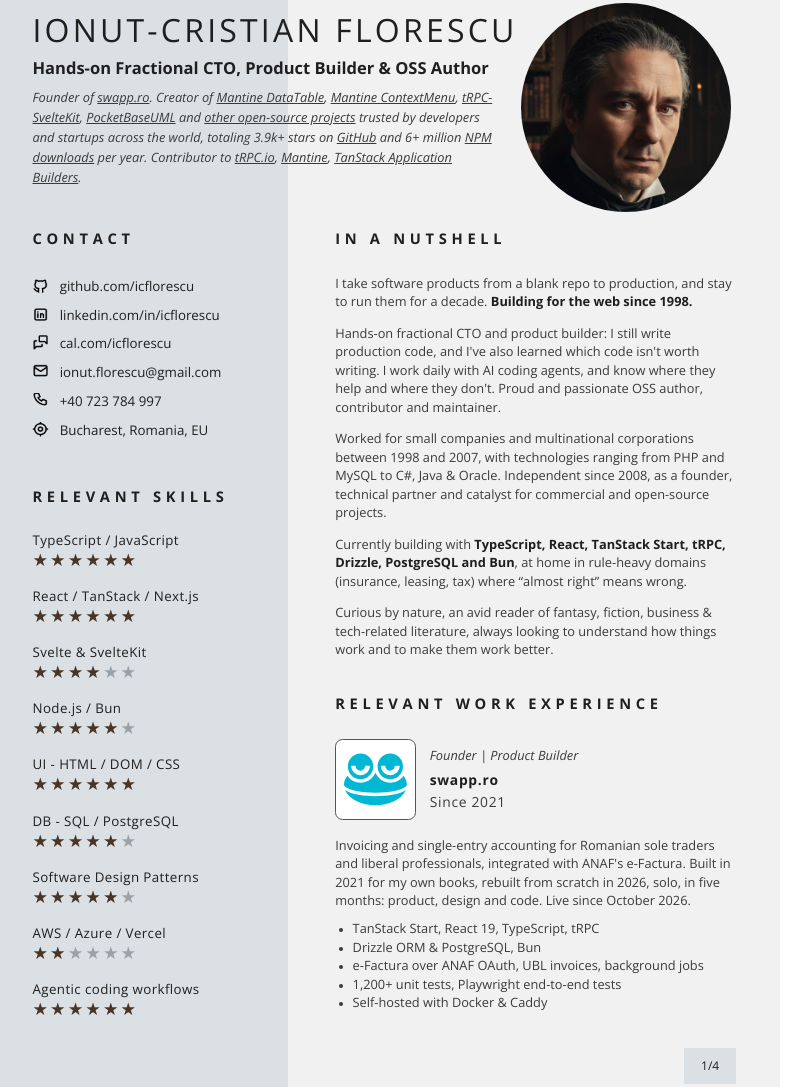
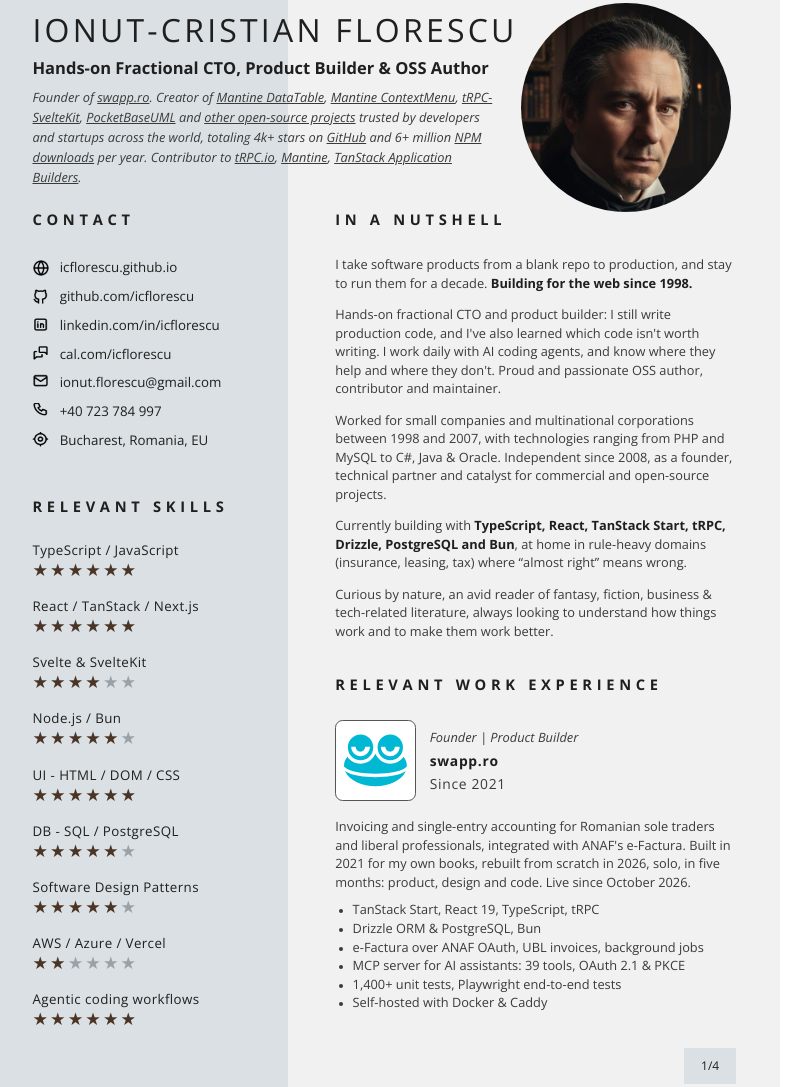
Before and after one commit to icflorescu/icflorescu, a website: page resume/resume.html in a window 1280 px wide. Shown: the part 39-1126 px from the top of the page, without its empty margins (14-825 px from the left). Drawn offline with nearby package versions, Linux system fonts and the light colour scheme.

Commit message:
Update README & resume

```diff
--- a/resume/resume.html
+++ b/resume/resume.html
@@ -91,7 +91,7 @@
     <div class="role">Hands-on Fractional CTO, Product Builder &amp; OSS Author</div>
     <p class="blurb">
       Founder of <a href="https://swapp.ro/">swapp.ro</a>.
-      Creator of <a href="https://icflorescu.github.io/mantine-datatable/">Mantine DataTable</a>, <a href="https://icflorescu.github.io/mantine-contextmenu/">Mantine ContextMenu</a>, <a href="https://icflorescu.github.io/trpc-sveltekit/">tRPC-SvelteKit</a>, <a href="https://pocketbase-uml.github.io/">PocketBaseUML</a> and <a href="https://github.com/icflorescu#notable-open-source-projects-ive-built-over-the-years">other open-source projects</a> trusted by developers and startups across the world, totaling 3.9k+ stars on <a href="https://github.com/icflorescu">GitHub</a> and 6+ million <a href="https://www.npmstats.info/user/icflorescu?period=last-year">NPM downloads</a> per year.
+      Creator of <a href="https://icflorescu.github.io/mantine-datatable/">Mantine DataTable</a>, <a href="https://icflorescu.github.io/mantine-contextmenu/">Mantine ContextMenu</a>, <a href="https://icflorescu.github.io/trpc-sveltekit/">tRPC-SvelteKit</a>, <a href="https://pocketbase-uml.github.io/">PocketBaseUML</a> and <a href="https://github.com/icflorescu#notable-open-source-projects-ive-built-over-the-years">other open-source projects</a> trusted by developers and startups across the world, totaling 4k+ stars on <a href="https://github.com/icflorescu">GitHub</a> and 6+ million <a href="https://www.npmstats.info/user/icflorescu?period=last-year">NPM downloads</a> per year.
       Contributor to <a href="https://trpc.io/">tRPC.io</a>, <a href="https://mantine.dev/">Mantine</a>, <a href="https://github.com/TanStack/create-tsrouter-app">TanStack Application Builders</a>.
     </p>
     <img class="photo" src="images/photo.png" alt="">
@@ -101,6 +101,7 @@
       <section>
         <h2>Contact</h2>
         <ul class="contact">
+          <li><img src="images/icons/web.png" alt=""><a href="https://icflorescu.github.io/">icflorescu.github.io</a></li>
           <li><img src="images/icons/github.png" alt=""><a href="https://github.com/icflorescu">github.com/icflorescu</a></li>
           <li><img src="images/icons/linkedin.png" alt=""><a href="https://www.linkedin.com/in/icflorescu/">linkedin.com/in/icflorescu</a></li>
           <li><img src="images/icons/calendar.png" alt=""><a href="https://cal.com/icflorescu">cal.com/icflorescu</a></li>
@@ -145,7 +146,8 @@
           <li>TanStack Start, React 19, TypeScript, tRPC</li>
           <li>Drizzle ORM &amp; PostgreSQL, Bun</li>
           <li>e-Factura over ANAF OAuth, UBL invoices, background jobs</li>
-          <li>1,200+ unit tests, Playwright end-to-end tests</li>
+          <li>MCP server for AI assistants: 39 tools, OAuth 2.1 &amp; PKCE</li>
+          <li>1,400+ unit tests, Playwright end-to-end tests</li>
           <li>Self-hosted with Docker &amp; Caddy</li>
         </ul>
       </div>
```
Also changed, not shown: README.md, assets/swapp-dashboard.png, resume/images/icons/web.png (added), 1 other file.
